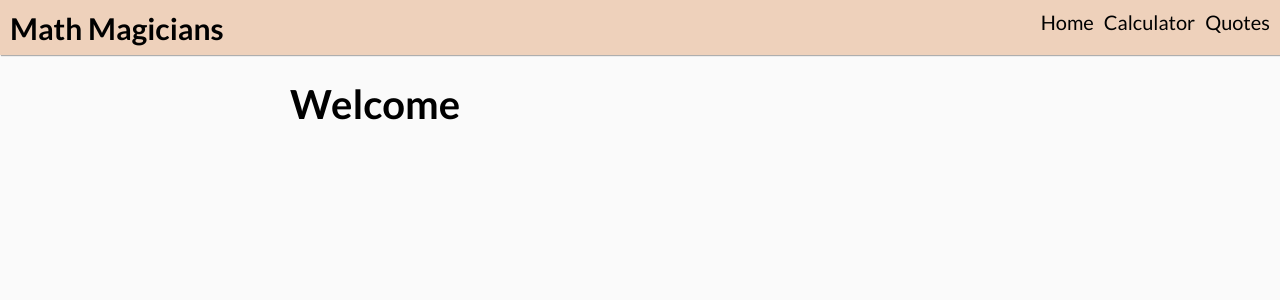
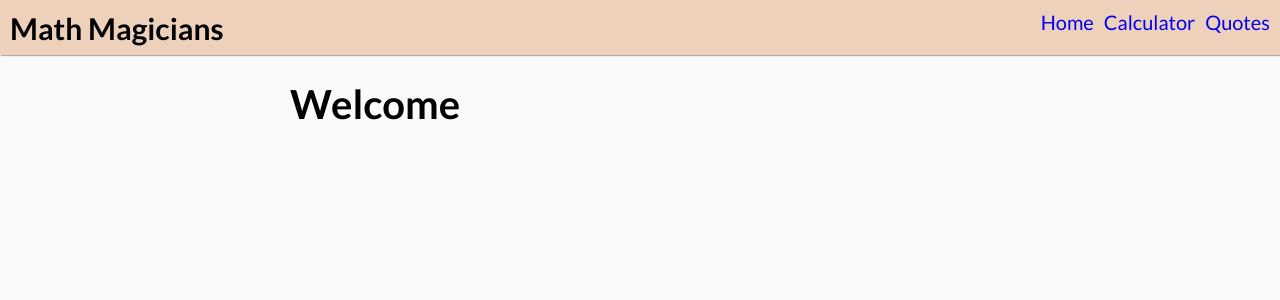
Before and after one commit to acushlakoncept/react-calculator, a React (Create React App) app: page / in a window 1280 px wide. Shown: the top 300 px of the page. Built offline with nearby package versions, Linux system fonts and the light colour scheme.

Commit message:
update Nav component on all pages

```diff
--- a/src/components/App.js
+++ b/src/components/App.js
@@ -3,6 +3,7 @@ import '../App.css';
 import ButtonPanel from './ButtonPanel';
 import Display from './Display';
 import calculate from '../logic/calculate';
+import Nav from './Nav';
 
 const App = () => {
   const [total, setTotal] = useState(null);
@@ -28,6 +29,7 @@ const App = () => {
 
   return (
     <>
+      <Nav />
       <Display result={total} next={next} />
       <ButtonPanel clickHandler={handleClick} />
     </>
--- a/src/components/Nav.js
+++ b/src/components/Nav.js
@@ -4,9 +4,9 @@ const Nav = () => (
   <nav className="nav">
     <h1>Math Magicians</h1>
     <ul className="nav_menu">
-      <li>Home</li>
-      <li>Calculator</li>
-      <li>Quotes</li>
+      <li><a href="/">Home</a></li>
+      <li><a href="/calculator">Calculator</a></li>
+      <li><a href="/quotes">Quotes</a></li>
     </ul>
   </nav>
 );
--- a/src/components/Quotes.js
+++ b/src/components/Quotes.js
@@ -1,7 +1,9 @@
 import React from 'react';
+import Nav from './Nav';
 
 const Quotes = () => (
   <div>
+    <Nav />
     <h1>Welcome</h1>
   </div>
 );
```
